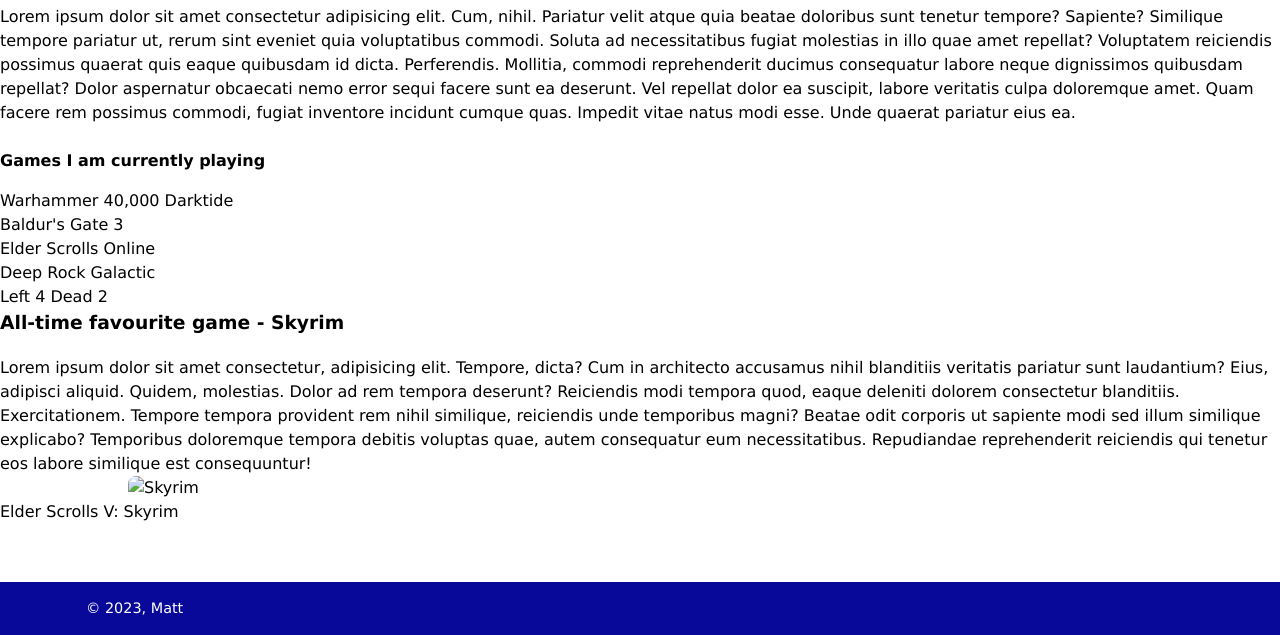
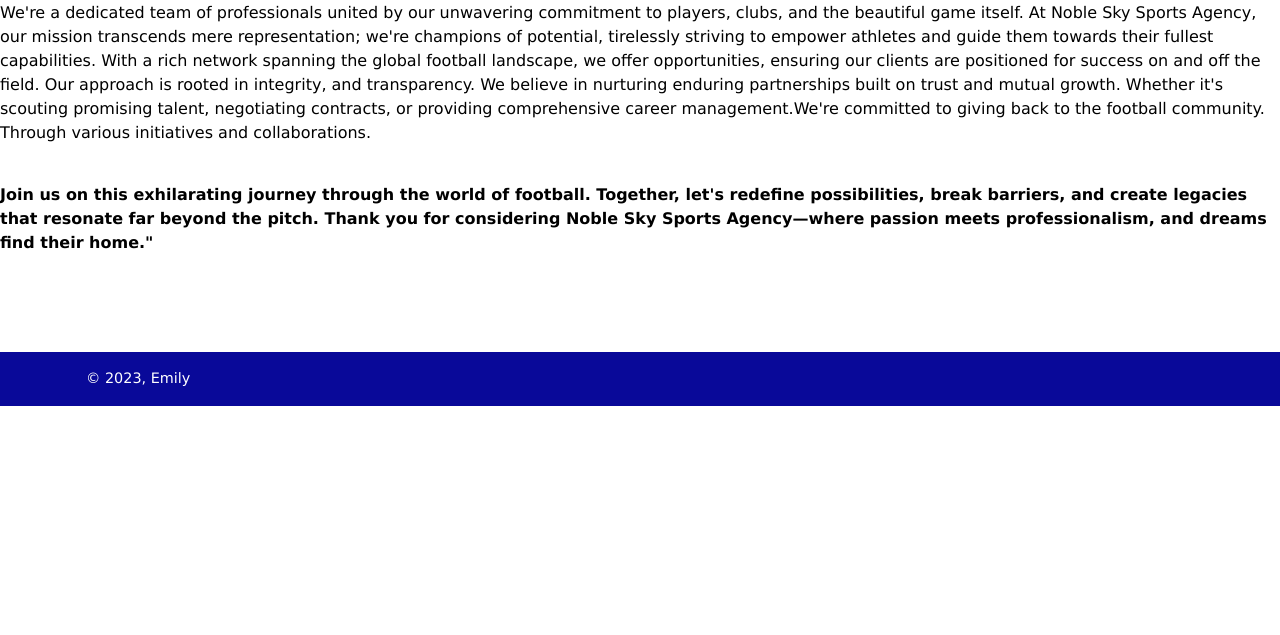
Before and after one commit to emilyschollll/emilyschollll.github.io, a plain HTML site: page aboutus.html in a window 1280 px wide. Shown: the part 864-1499 px from the top of the page. After the commit the page ends 1270 px from the top, so only its background shows below. Drawn offline with Linux system fonts and the light colour scheme.

Commit message:
added text

```diff
--- a/aboutus.html
+++ b/aboutus.html
@@ -52,7 +52,7 @@
                                     <img src="assets/images/malta football picture.jpg" alt="ESO Wallpaper">
                                   </div>
 
-                        <h1>Who is Games Net</h1>
+                        <h1>About Us</h1>
                     </header>
                 </div>
             </div>
@@ -63,50 +63,24 @@
 
                 </div>
                 <div class="col-8">
-                    <h3>About Us</h3>
+                    <h3></h3>
                     <p>
-                        Lorem ipsum dolor sit amet consectetur adipisicing elit. Cum, nihil.
-                        Pariatur velit atque quia beatae doloribus sunt tenetur tempore? Sapiente?
-                        Similique tempore pariatur ut, rerum sint eveniet quia voluptatibus commodi.
-                        Soluta ad necessitatibus fugiat molestias in illo quae amet repellat?
-                        Voluptatem reiciendis possimus quaerat quis eaque quibusdam id dicta. Perferendis.
-                        Mollitia, commodi reprehenderit ducimus consequatur labore neque dignissimos quibusdam repellat?
-                        Dolor aspernatur obcaecati nemo error sequi facere sunt ea deserunt.
-                        Vel repellat dolor ea suscipit, labore veritatis culpa doloremque amet.
-                        Quam facere rem possimus commodi, fugiat inventore incidunt cumque quas.
-                        Impedit vitae natus modi esse. Unde quaerat pariatur eius ea.
+
+                        "Welcome to Noble Sky Sports Agency, where our love for football drives everything we do. Established with a vision to nurture talent in the world of football. We're a dedicated team of professionals united by our unwavering commitment to players, clubs, and the beautiful game itself. At Noble Sky Sports Agency, our mission transcends mere representation; we're champions of potential, tirelessly striving to empower athletes and guide them towards their fullest capabilities. With a rich network spanning the global football landscape, we offer opportunities, ensuring our clients are positioned for success on and off the field. Our approach is rooted in integrity, and transparency. We believe in nurturing enduring partnerships built on trust and mutual growth. Whether it's scouting promising talent, negotiating contracts, or providing comprehensive career management.We're committed to giving back to the football community. Through various initiatives and collaborations.
+
                     </p>
 
-                    <br>
-                    <h4>Games I am currently playing</h4>
-                    <ol>
-                        <li>Warhammer 40,000 Darktide</li>
-                        <li>Baldur's Gate 3</li>
-                        <li>Elder Scrolls Online</li>
-                        <li>Deep Rock Galactic</li>
-                        <li>Left 4 Dead 2</li>
-                    </ol>
-                </div>
-            </div>
+                       <p class="paragraph">
+                        <br>
+                        <h4>Join us on this exhilarating journey through the world of football. Together, let's redefine possibilities, break barriers, and create legacies that resonate far beyond the pitch.
 
-            <div class="row">
-                <div class="col-8">
-                    <h3>All-time favourite game - Skyrim</h3>
-                    <p>
-                        Lorem ipsum dolor sit amet consectetur, adipisicing elit. Tempore, dicta?
-                        Cum in architecto accusamus nihil blanditiis veritatis pariatur sunt laudantium?
-                        Eius, adipisci aliquid. Quidem, molestias. Dolor ad rem tempora deserunt?
-                        Reiciendis modi tempora quod, eaque deleniti dolorem consectetur blanditiis. Exercitationem.
-                        Tempore tempora provident rem nihil similique, reiciendis unde temporibus magni?
-                        Beatae odit corporis ut sapiente modi sed illum similique explicabo?
-                        Temporibus doloremque tempora debitis voluptas quae, autem consequatur eum necessitatibus.
-                        Repudiandae reprehenderit reiciendis qui tenetur eos labore similique est consequuntur!
-                    </p>
-                </div>
-                <div class="col-4">
-                    <div class="image rounded-image">
-                        <img src="assets/images/skyrim.jpeg" alt="Skyrim">
-                        <figcaption>Elder Scrolls V: Skyrim</figcaption>
+                        Thank you for considering Noble Sky Sports Agency—where passion meets professionalism, and dreams find their home."
+                    </h4>
+                    </br>
+                     </p>
+                     </header>
+
+
                     </div>
                 </div>
             </div>
@@ -117,7 +91,7 @@
 
     <footer>
         <div class="container">
-            &copy; 2023, Matt
+            &copy; 2023, Emily
         </div>
     </footer>
 </body>
```
